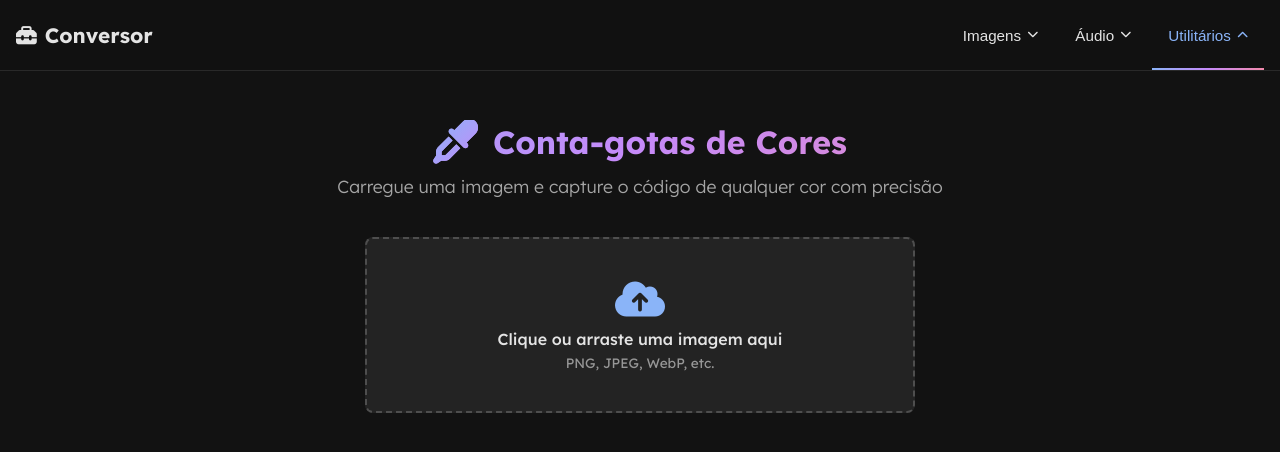
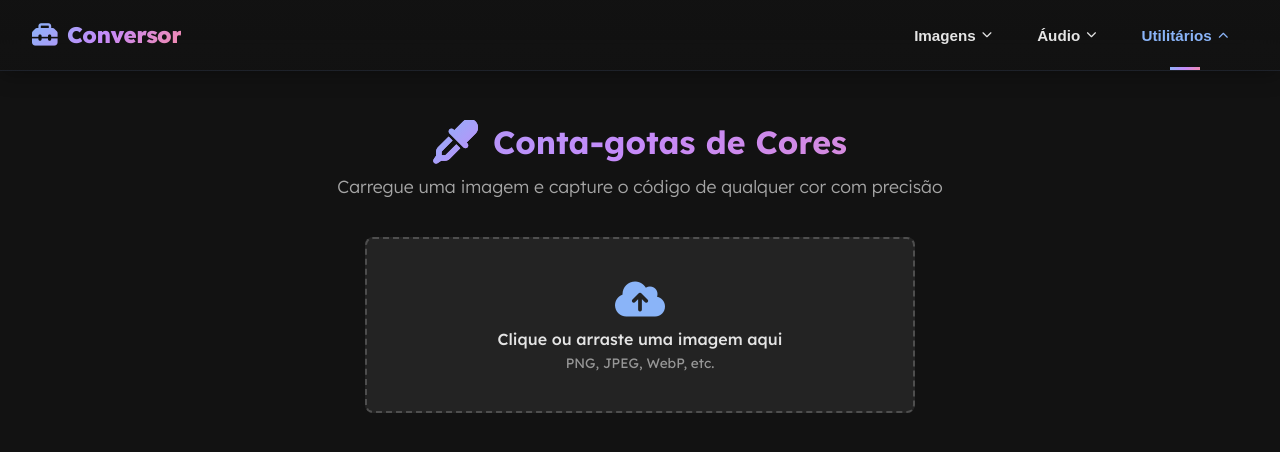
Before and after one commit to joseminelli/Conversor, a Vue app: page /color-picker in a window 1280 px wide. Shown: the top 452 px of the page. Built offline with nearby package versions, Linux system fonts and the light colour scheme; a web font is replaced by a local one.

Commit message:
feat: Update AppHeader styles for improved aesthetics and add deploy script in package.json; remove unused Roll2Paper tool from toolsRegistry

```diff
--- a/package.json
+++ b/package.json
@@ -6,7 +6,8 @@
   "scripts": {
     "dev": "vite",
     "build": "vite build",
-    "preview": "vite preview"
+    "preview": "vite preview",
+    "deploy": "gh-pages -d dist -b gh-pages"
   },
   "dependencies": {
     "vue": "^3.4.0",
--- a/src/components/layout/AppHeader.vue
+++ b/src/components/layout/AppHeader.vue
@@ -143,12 +143,17 @@ export default defineComponent({
   top: 0;
   left: 0;
   width: 100%;
-  background: rgba(18, 18, 18, 0.95);
-  backdrop-filter: blur(10px);
-  -webkit-backdrop-filter: blur(10px);
-  border-bottom: 1px solid rgba(255, 255, 255, 0.1);
+  background: linear-gradient(
+    180deg,
+    rgba(18, 18, 18, 0.98) 0%,
+    rgba(18, 18, 18, 0.92) 100%
+  );
+  backdrop-filter: blur(20px);
+  -webkit-backdrop-filter: blur(20px);
+  border-bottom: 1px solid rgba(138, 180, 248, 0.1);
   z-index: 1000;
   padding-top: 0;
+  box-shadow: 0 4px 20px rgba(0, 0, 0, 0.3);
 }
 
 .header-container {
@@ -156,7 +161,7 @@ export default defineComponent({
   display: flex;
   align-items: center;
   justify-content: space-between;
-  padding: 0 1rem;
+  padding: 0 2rem;
   max-width: 100%;
 }
 
@@ -167,16 +172,25 @@ export default defineComponent({
 .logo a {
   display: flex;
   align-items: center;
-  gap: 8px;
-  font-size: 1.3rem;
-  font-weight: 700;
-  color: var(--text-color);
+  gap: 10px;
+  font-size: 1.4rem;
+  font-weight: 800;
+  background: var(--gradient);
+  -webkit-background-clip: text;
+  -webkit-text-fill-color: transparent;
+  background-clip: text;
   text-decoration: none;
   transition: all 0.3s;
+  letter-spacing: -0.5px;
 }
 
 .logo a:hover {
-  color: var(--accent-color);
+  transform: scale(1.05);
+  filter: drop-shadow(0 0 10px rgba(138, 180, 248, 0.3));
+}
+
+.logo a i {
+  font-size: 1.6rem;
 }
 
 .logo-text {
@@ -193,13 +207,12 @@ export default defineComponent({
 .desktop-nav {
   display: none;
   margin-left: auto;
-  gap: 0;
+  gap: 5px;
 }
 
 @media (min-width: 769px) {
   .desktop-nav {
     display: flex;
-    gap: 5px;
   }
 }
 
@@ -212,17 +225,17 @@ export default defineComponent({
 
 .nav-category {
   height: 100%;
-  padding: 0 16px;
+  padding: 0 20px;
   background: none;
   border: none;
   color: var(--text-color);
   font-size: 0.95rem;
-  font-weight: 500;
+  font-weight: 600;
   cursor: pointer;
   display: flex;
   align-items: center;
   gap: 6px;
-  transition: all 0.3s;
+  transition: all 0.3s ease;
   position: relative;
 }
 
@@ -235,10 +248,11 @@ export default defineComponent({
 }
 
 .nav-category i {
-  font-size: 0.7rem;
-  transition: transform 0.3s;
+  font-size: 0.65rem;
+  transition: transform 0.3s cubic-bezier(0.34, 1.56, 0.64, 1);
 }
 
+.nav-category:hover i,
 .nav-category.active i {
   transform: rotate(180deg);
 }
@@ -247,77 +261,104 @@ export default defineComponent({
   content: '';
   position: absolute;
   bottom: 0;
-  left: 0;
-  right: 0;
-  height: 2px;
+  left: 50%;
+  width: 0;
+  height: 3px;
   background: var(--gradient);
-  transform: scaleX(0);
-  transform-origin: right;
-  transition: transform 0.3s ease;
+  transform: translateX(-50%);
+  transition: width 0.3s ease;
 }
 
 .nav-category:hover::after,
 .nav-category.active::after {
-  transform: scaleX(1);
-  transform-origin: left;
+  width: 30px;
 }
 
 .nav-submenu {
   position: absolute;
-  top: 100%;
-  right: 0;
-  background: #1a1a1a;
-  border: 1px solid rgba(255, 255, 255, 0.1);
-  border-radius: 8px;
-  min-width: 220px;
-  padding: 8px 0;
+  top: calc(100% + 10px);
+  left: 50%;
+  transform: translateX(-50%);
+  background: rgba(26, 26, 28, 0.95);
+  backdrop-filter: blur(20px);
+  border: 1px solid rgba(138, 180, 248, 0.2);
+  border-radius: 14px;
+  min-width: 250px;
+  padding: 12px 0;
   opacity: 0;
   visibility: hidden;
-  transform: translateY(-10px);
-  transition: all 0.3s ease;
-  box-shadow: 0 10px 25px rgba(0, 0, 0, 0.3);
+  transform: translateX(-50%) translateY(-10px);
+  transition: all 0.3s cubic-bezier(0.34, 1.56, 0.64, 1);
+  box-shadow: 0 20px 50px rgba(0, 0, 0, 0.4),
+    0 0 40px rgba(138, 180, 248, 0.1);
   z-index: 100;
 }
 
 .nav-submenu.show {
   opacity: 1;
   visibility: visible;
-  transform: translateY(0);
+  transform: translateX(-50%) translateY(0);
 }
 
 .submenu-link {
   display: flex;
   align-items: center;
-  gap: 10px;
-  padding: 12px 18px;
+  gap: 12px;
+  padding: 14px 20px;
   color: var(--text-color);
   text-decoration: none;
-  transition: all 0.2s;
+  transition: all 0.2s ease;
   font-size: 0.9rem;
+  position: relative;
+  margin: 0 6px;
+  border-radius: 10px;
+}
+
+.submenu-link::before {
+  content: '';
+  position: absolute;
+  left: 0;
+  top: 50%;
+  width: 3px;
+  height: 0;
+  background: var(--gradient);
+  transform: translateY(-50%);
+  border-radius: 3px;
+  transition: height 0.2s ease;
 }
 
 .submenu-link:hover {
-  background: rgba(255, 255, 255, 0.05);
+  background: rgba(138, 180, 248, 0.08);
   color: var(--accent-color);
-  padding-left: 24px;
+}
+
+.submenu-link:hover::before {
+  height: 20px;
 }
 
 .submenu-link i {
-  width: 18px;
+  width: 20px;
   text-align: center;
-  opacity: 0.7;
+  opacity: 0.8;
+  font-size: 0.95rem;
+  transition: transform 0.2s ease;
+}
+
+.submenu-link:hover i {
+  transform: scale(1.15);
 }
 
 /* Mobile Menu Button */
 .mobile-menu-btn {
   display: none;
   flex-direction: column;
-  gap: 5px;
+  gap: 6px;
   background: none;
   border: none;
   cursor: pointer;
   padding: 8px;
   margin-left: auto;
+  transition: all 0.3s ease;
 }
 
 @media (max-width: 768px) {
@@ -327,23 +368,24 @@ export default defineComponent({
 }
 
 .mobile-menu-btn span {
-  width: 24px;
-  height: 2.5px;
+  width: 26px;
+  height: 3px;
   background: var(--text-color);
-  border-radius: 2px;
-  transition: all 0.3s;
+  border-radius: 3px;
+  transition: all 0.3s cubic-bezier(0.34, 1.56, 0.64, 1);
 }
 
 .mobile-menu-btn.active span:nth-child(1) {
-  transform: rotate(45deg) translate(8px, 8px);
+  transform: rotate(45deg) translate(3px, 3px)
 }
 
 .mobile-menu-btn.active span:nth-child(2) {
   opacity: 0;
+  transform: translateX(-10px);
 }
 
 .mobile-menu-btn.active span:nth-child(3) {
-  transform: rotate(-45deg) translate(7px, -7px);
+  transform: rotate(-45deg) translate(10px, -10px);
 }
 
 /* Mobile Navigation */
@@ -353,11 +395,12 @@ export default defineComponent({
   top: var(--header-height);
   left: 0;
   right: 0;
-  background: #1a1a1a;
-  border-bottom: 1px solid rgba(255, 255, 255, 0.1);
+  background: rgba(26, 26, 28, 0.98);
+  backdrop-filter: blur(20px);
+  border-bottom: 1px solid rgba(138, 180, 248, 0.1);
   max-height: 0;
   overflow: hidden;
-  transition: max-height 0.3s ease;
+  transition: max-height 0.4s cubic-bezier(0.34, 1.56, 0.64, 1);
 }
 
 @media (max-width: 768px) {
@@ -366,16 +409,16 @@ export default defineComponent({
   }
 
   .mobile-nav.open {
-    max-height: 500px;
+    max-height: 600px;
   }
 }
 
 .mobile-nav-content {
-  padding: 8px 0;
+  padding: 12px 0;
 }
 
 .mobile-category {
-  border-bottom: 1px solid rgba(255, 255, 255, 0.05);
+  border-bottom: 1px solid rgba(138, 180, 248, 0.1);
 }
 
 .mobile-category:last-child {
@@ -384,23 +427,24 @@ export default defineComponent({
 
 .mobile-category-btn {
   width: 100%;
-  padding: 14px 16px;
+  padding: 16px 20px;
   background: none;
   border: none;
   color: var(--text-color);
   font-size: 0.95rem;
-  font-weight: 500;
+  font-weight: 600;
   cursor: pointer;
   display: flex;
   justify-content: space-between;
   align-items: center;
-  transition: all 0.2s;
+  transition: all 0.2s ease;
   text-align: left;
 }
 
 .mobile-category-btn:hover {
-  background: rgba(255, 255, 255, 0.05);
+  background: rgba(138, 180, 248, 0.08);
   color: var(--accent-color);
+  padding-left: 24px;
 }
 
 .mobile-category-btn.active {
@@ -409,7 +453,7 @@ export default defineComponent({
 
 .mobile-category-btn i {
   font-size: 0.7rem;
-  transition: transform 0.3s;
+  transition: transform 0.3s cubic-bezier(0.34, 1.56, 0.64, 1);
 }
 
 .mobile-category-btn.active i {
@@ -417,8 +461,8 @@ export default defineComponent({
 }
 
 .mobile-submenu {
-  background: rgba(0, 0, 0, 0.3);
-  padding: 0;
+  background: rgba(0, 0, 0, 0.2);
+  padding: 8px 0;
   animation: slideDown 0.3s ease;
 }
 
@@ -436,29 +480,56 @@ export default defineComponent({
 .mobile-submenu-link {
   display: flex;
   align-items: center;
-  gap: 10px;
-  padding: 12px 16px 12px 40px;
+  gap: 12px;
+  padding: 14px 20px 14px 50px;
   color: var(--text-color);
   text-decoration: none;
-  transition: all 0.2s;
+  transition: all 0.2s ease;
   font-size: 0.9rem;
   border-left: 3px solid transparent;
 }
 
 .mobile-submenu-link:hover {
-  background: rgba(255, 255, 255, 0.08);
+  background: rgba(138, 180, 248, 0.08);
   color: var(--accent-color);
   border-left-color: var(--accent-color);
+  padding-left: 56px;
 }
 
 .mobile-submenu-link.router-link-active {
   color: var(--accent-color);
   border-left-color: var(--accent-color);
+  background: rgba(138, 180, 248, 0.08);
 }
 
 .mobile-submenu-link i {
-  width: 16px;
+  width: 18px;
   text-align: center;
-  opacity: 0.7;
+  opacity: 0.8;
+  font-size: 0.95rem;
+  transition: transform 0.2s ease;
+}
+
+.mobile-submenu-link:hover i {
+  transform: scale(1.15);
+}
+
+@media (max-width: 640px) {
+  .header-container {
+    padding: 0 1rem;
+  }
+
+  .nav-category {
+    padding: 0 12px;
+    font-size: 0.85rem;
+  }
+
+  .mobile-category-btn {
+    padding: 14px 16px;
+  }
+
+  .mobile-submenu-link {
+    padding: 12px 16px 12px 45px;
+  }
 }
 </style>
--- a/src/data/toolsRegistry.ts
+++ b/src/data/toolsRegistry.ts
@@ -72,16 +72,6 @@ export const tools: ToolMeta[] = [
     icon: 'fa-language',
     route: '/text-converter',
     category: 'utilitários'
-  },
-  {
-    id: 'roll2paper',
-    title: 'Roll2Paper',
-    description: 'Transform sua ficha de RPG .cah em um PDF pronto para imprimir, com layout personalizável e suporte a múltiplas páginas.',
-    icon: 'fa-dice',
-    route: 'https://joseminelli.github.io/Roll2Paper/',
-    category: 'utilitários',
-    external: true,
-    externalUrl: 'https://joseminelli.github.io/Roll2Paper/'
   }
 ]
 
```
